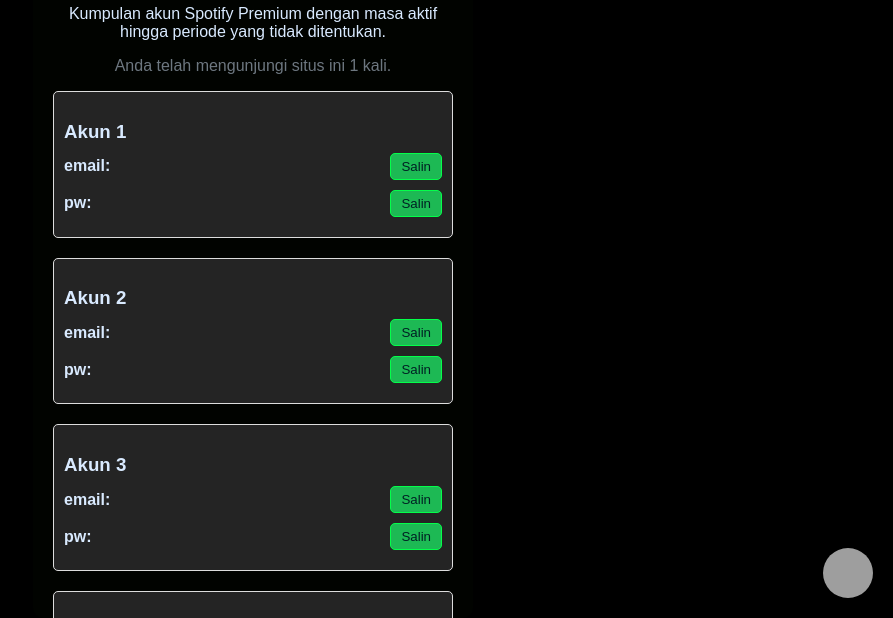
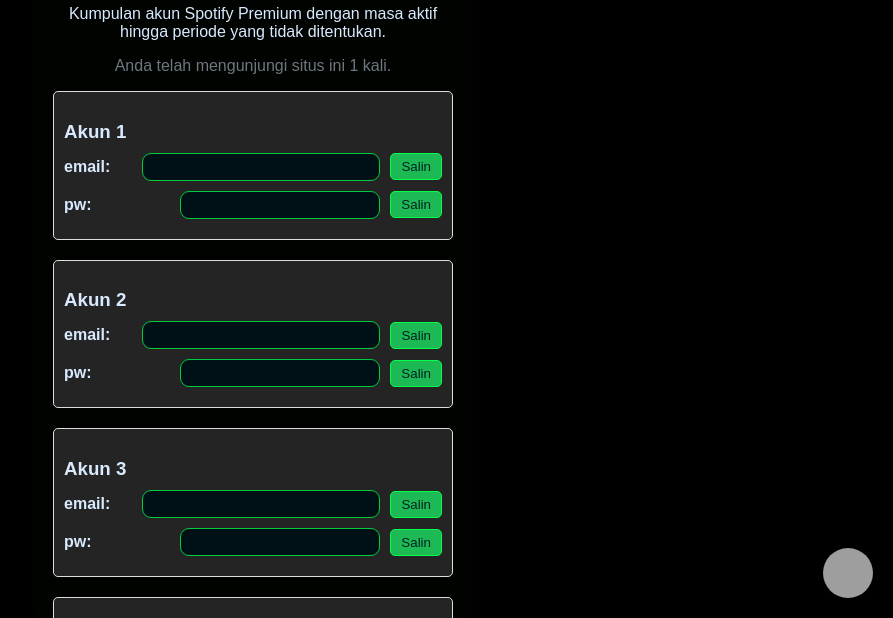
Before and after one commit to KRB105C/KRB105C.github.io, a plain HTML site: page spotify.html in a window 1280 px wide. Shown: the part 182-800 px from the top of the page, without its empty margins (387-1280 px from the left). Drawn offline with Linux system fonts and the light colour scheme; no server answers; grey boxes are pictures that could not be loaded.

Commit message:
Update spotify.html

```diff
--- a/spotify.html
+++ b/spotify.html
@@ -22,6 +22,42 @@
             padding: 0;
     box-sizing: border-box;
         }
+
+         [id^="email"] {
+           display: flex; /* Aktifkan Flexbox */
+  justify-content: center; /* Pusatkan teks secara horizontal */
+  align-items: center; /* Pusatkan teks secara vertikal */
+background-color: #001017; /* Warna latar belakang */
+  color: #c4fff2; /* Warna teks */
+  border: 1px solid #02cc3b; /* Warna dan gaya border */
+  padding: 8px 79px; /* Ruang di dalam input */
+  border-radius: 9px; /* Sudut border yang melengkung */
+  font-size: 11px;/* Ukuran font */
+
+  text-align: center; /* Menyelaraskan teks di tengah secara horizontal */
+  height: 10px; /* Tinggi input */
+  line-height: 10px; /* Untuk menyelaraskan teks secara vertikal */
+    white-space: nowrap; /* Mencegah teks membungkus ke baris baru */
+  overflow: auto; /* Menambahkan scrollbar horizontal jika teks terlalu panjang */
+
+
+}
+
+input[type="password"] {
+  background-color: #001017; /* Warna latar belakang */
+  color: #c4fff2; /* Warna teks */
+  border: 1px solid #02cc3b; /* Warna dan gaya border */
+  padding: 8px 28px; /* Ruang di dalam input */
+  border-radius: 9px; /* Sudut border yang melengkung */
+  font-size: 11px; /* Ukuran font */
+  text-align: center; /* Menyelaraskan teks di tengah secara horizontal */
+  height: 10px; /* Tinggi input */
+  line-height: 10px; /* Untuk menyelaraskan teks secara vertikal */
+  white-space: nowrap; /* Mencegah teks membungkus ke baris baru */
+  overflow: auto; /* Menambahkan scrollbar horizontal jika teks terlalu panjang */
+
+}
+
 
     }
     #contes {
@@ -231,7 +267,9 @@
         }
         .account div button:hover {
             background-color: #0b4c27;
+            color: #a3f9ff; /* Warna teks ketika tombol di-hover */
         }
+
         h2 {
             margin-bottom: 20px;
         }
@@ -360,55 +398,56 @@
         <div class="account">
     <h3>Akun 1</h3>
     <div><span class="label">email:</span> <span id="email1"></span> <button onclick="copyToClipboard('email1')">Salin</button></div>
-    <div><span class="label">pw:</span> <span id="password1"></span> <button onclick="copyToClipboard('password1')">Salin</button></div>
+    <div><span class="label">pw:</span>
+    <input type="password" id="password1" value="" readonly> <button onclick="copyToClipboard('password1')">Salin</button></div>
 </div>
 
 <div class="account">
     <h3>Akun 2</h3>
     <div><span class="label">email:</span> <span id="email2"></span> <button onclick="copyToClipboard('email2')">Salin</button></div>
-    <div><span class="label">pw:</span> <span id="password2"></span> <button onclick="copyToClipboard('password2')">Salin</button></div>
+    <div><span class="label">pw:</span><input type="password" id="password2" value="" readonly> <button onclick="copyToClipboard('password2')">Salin</button></div>
 </div>
 
 <div class="account">
     <h3>Akun 3</h3>
     <div><span class="label">email:</span> <span id="email3"></span> <button onclick="copyToClipboard('email3')">Salin</button></div>
-    <div><span class="label">pw:</span> <span id="password3"></span> <button onclick="copyToClipboard('password3')">Salin</button></div>
+    <div><span class="label">pw:</span> <input type="password" id="password3" value="" readonly> <button onclick="copyToClipboard('password3')">Salin</button></div>
 </div>
 
 <div class="account">
     <h3>Akun 4</h3>
     <div><span class="label">email:</span> <span id="email4"></span> <button onclick="copyToClipboard('email4')">Salin</button></div>
-    <div><span class="label">pw:</span> <span id="password4"></span> <button onclick="copyToClipboard('password4')">Salin</button></div>
+    <div><span class="label">pw:</span> <input type="password" id="password4" value="" readonly> <button onclick="copyToClipboard('password4')">Salin</button></div>
 </div>
 
 <div class="account">
     <h3>Akun 5</h3>
     <div><span class="label">email:</span> <span id="email5"></span> <button onclick="copyToClipboard('email5')">Salin</button></div>
-    <div><span class="label">pw:</span> <span id="password5"></span> <button onclick="copyToClipboard('password5')">Salin</button></div>
+    <div><span class="label">pw:</span> <input type="password" id="password5" value="" readonly> <button onclick="copyToClipboard('password5')">Salin</button></div>
 </div>
 
 <div class="account">
     <h3>Akun 6</h3>
     <div><span class="label">email:</span> <span id="email6"></span> <button onclick="copyToClipboard('email6')">Salin</button></div>
-    <div><span class="label">pw:</span> <span id="password6"></span> <button onclick="copyToClipboard('password6')">Salin</button></div>
+    <div><span class="label">pw:</span> <input type="password" id="password6" value="" readonly> <button onclick="copyToClipboard('password6')">Salin</button></div>
 </div>
 
 <div class="account">
     <h3>Akun 7</h3>
     <div><span class="label">email:</span> <span id="email7"></span> <button onclick="copyToClipboard('email7')">Salin</button></div>
-    <div><span class="label">pw:</span> <span id="password7"></span> <button onclick="copyToClipboard('password7')">Salin</button></div>
+    <div><span class="label">pw:</span> <input type="password" id="password7" value="" readonly> <button onclick="copyToClipboard('password7')">Salin</button></div>
 </div>
 
 <div class="account">
     <h3>Akun 8</h3>
     <div><span class="label">email:</span> <span id="email8"></span> <button onclick="copyToClipboard('email8')">Salin</button></div>
-    <div><span class="label">pw:</span> <span id="password8"></span> <button onclick="copyToClipboard('password8')">Salin</button></div>
+    <div><span class="label">pw:</span> <input type="password" id="password8" value="" readonly> <button onclick="copyToClipboard('password8')">Salin</button></div>
 </div>
 
 <div class="account">
     <h3>Akun 9</h3>
     <div><span class="label">email:</span> <span id="email9"></span> <button onclick="copyToClipboard('email9')">Salin</button></div>
-    <div><span class="label">pw:</span> <span id="password9"></span> <button onclick="copyToClipboard('password9')">Salin</button></div>
+    <div><span class="label">pw:</span> <input type="password" id="password9" value="" readonly><button onclick="copyToClipboard('password9')">Salin</button></div>
 </div>
 
     <div id="helpPopup" class="help-popup">
@@ -504,7 +543,12 @@
         }
 
         if (passwordElem) {
+            // Untuk elemen input dengan tipe password
+            if (passwordElem.tagName.toLowerCase() === 'input') {
+                passwordElem.value = account.password || 'Tidak tersedia';
+            } else {
                 passwordElem.textContent = account.password || 'Tidak tersedia';
+            }
         } else {
             console.warn(`Element dengan ID password${index + 1} tidak ditemukan.`);
         }
@@ -544,13 +588,23 @@
         }
 
 function copyToClipboard(elementId) {
-            var text = document.getElementById(elementId).innerText;
+    var element = document.getElementById(elementId);
+
+    if (element.tagName.toLowerCase() === 'input') {
+        // Jika elemen adalah input, gunakan nilai dari elemen input
+        var text = element.value;
+    } else {
+        // Jika elemen bukan input, gunakan textContent
+        var text = element.textContent;
+    }
+
     var textarea = document.createElement('textarea');
     textarea.value = text;
     document.body.appendChild(textarea);
     textarea.select();
     document.execCommand('copy');
     document.body.removeChild(textarea);
+
     alert('Teks disalin ke clipboard: ' + text);
 }
 
```
Lines whose indentation alone changed are shown as unchanged.
